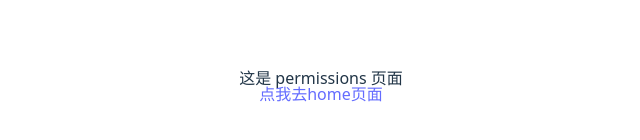
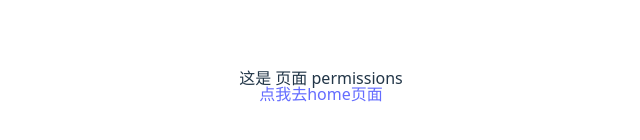
Before and after one commit to speicec/HUSY, a Vue app: page /Permissions in a window 1280 px wide. Shown: the part 378-518 px from the top of the page, without its empty margins (319-959 px from the left). Built offline with nearby package versions, Linux system fonts and the light colour scheme.

Commit message:
:sparkles: feat: 添加vue-router路由文件

```diff
--- a/src/views/home/index.vue
+++ b/src/views/home/index.vue
@@ -1,6 +1,6 @@
 <template>
   <div class="home-container">
-    <h1>这是 home 页面</h1>
+    <h1>这是页面 home </h1>
     <div>
 
       <router-link to="/permissions">点我去permissions</router-link>
--- a/src/views/permissions/index.vue
+++ b/src/views/permissions/index.vue
@@ -1,6 +1,6 @@
 <template>
   <div class="home-container">
-    <h1>这是 permissions 页面</h1>
+    <h1>这是 页面 permissions</h1>
     <router-link to="/">点我去home页面</router-link>
   </div>
 </template>
```
